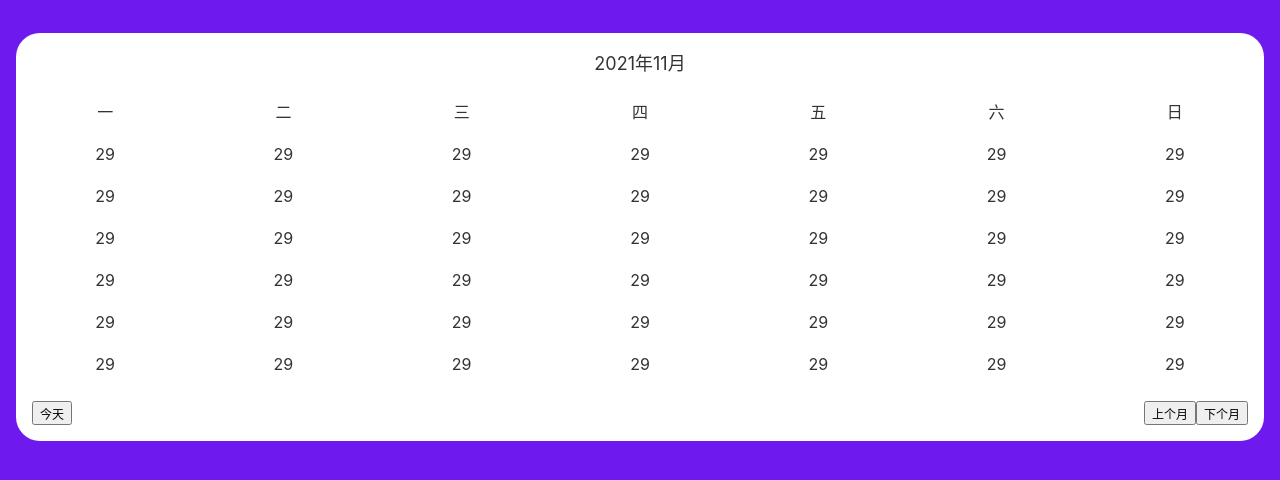
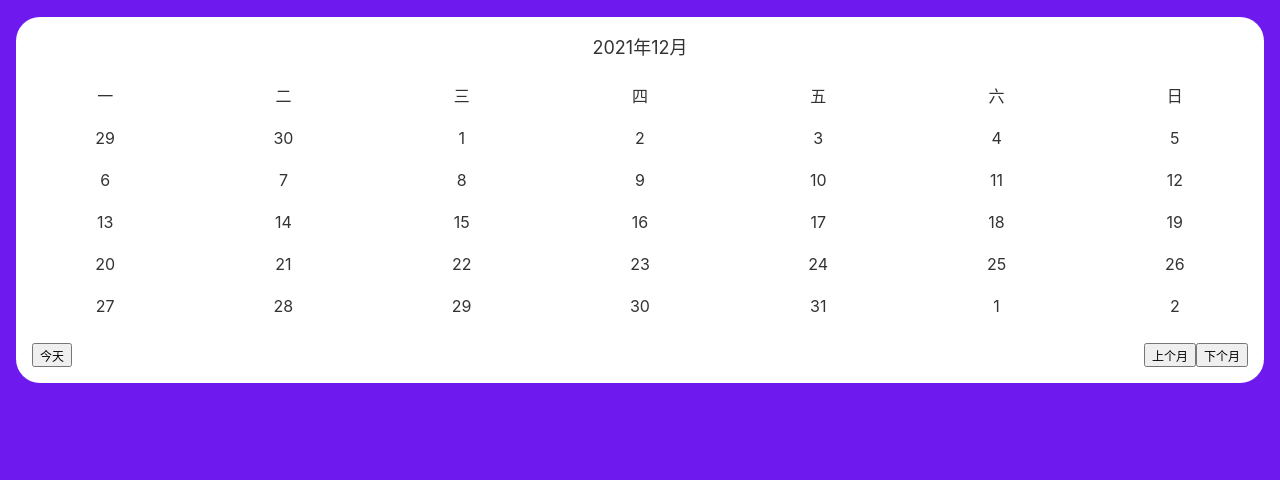
Before and after one commit to ZZZoucy/calendar, a plain HTML site: page index.html in a window 1280 px wide. Shown: the part 56-536 px from the top of the page. Drawn offline with Linux system fonts and the light colour scheme.

Commit message:
基本功能

```diff
--- a/css/index.css
+++ b/css/index.css
@@ -10,7 +10,6 @@
     margin: 16px;
     border-radius: 24px;
     color: #333;
-    margin-top: 32px;
 }
 .calender-header {
     text-align: center;
--- a/index.html
+++ b/index.html
@@ -15,7 +15,7 @@
         </header>
         <div class="calender">
             <div class="calender-header">
-                <time>2021年11月</time>
+                <time id="time"></time>
             </div>
             <ol class="calender-weekdays">
                 <li>一</li>
@@ -26,59 +26,17 @@
                 <li>六</li>
                 <li>日</li>
             </ol>
-            <ol class="calender-days">
-                <li>29</li>
-                <li>29</li>
-                <li>29</li>
-                <li>29</li>
-                <li>29</li>
-                <li>29</li>
-                <li>29</li>
-                <li>29</li>
-                <li>29</li>
-                <li>29</li>
-                <li>29</li>
-                <li>29</li>
-                <li>29</li>
-                <li>29</li>
-                <li>29</li>
-                <li>29</li>
-                <li>29</li>
-                <li>29</li>
-                <li>29</li>
-                <li>29</li>
-                <li>29</li>
-                <li>29</li>
-                <li>29</li>
-                <li>29</li>
-                <li>29</li>
-                <li>29</li>
-                <li>29</li>
-                <li>29</li>
-                <li>29</li>
-                <li>29</li>
-                <li>29</li>
-                <li>29</li>
-                <li>29</li>
-                <li>29</li>
-                <li>29</li>
-                <li>29</li>
-                <li>29</li>
-                <li>29</li>
-                <li>29</li>
-                <li>29</li>
-                <li>29</li>
-                <li>29</li>
-            </ol>
+            <ol class="calender-days" id="days"></ol>
             <div class="calender-actions">
                 <div class="calender-actions-left">
-                    <button>今天</button>
+                    <button id="today">今天</button>
                 </div>
                 <div class="calender-actions-right">
-                    <button>上个月</button>
-                    <button>下个月</button>
+                    <button id="prevMonth">上个月</button>
+                    <button id="nextMonth">下个月</button>
                 </div>
             </div>
         </div>
+        <script src="main.js"></script>
     </body>
 </html>
--- /dev/null
+++ b/main.js
@@ -0,0 +1,77 @@
+let currentTime = new Date();
+render(currentTime);
+
+get("#prevMonth").onclick = () => {
+    render(new Date(currentTime - 86400 * 1000 * 30));
+};
+get("#nextMonth").onclick = () => {
+    render(new Date(currentTime - 0 + 86400 * 1000 * 30));
+};
+get("#today ").onclick = () => {
+    render(new Date());
+};
+
+// 帮助函数
+function render(time) {
+    const year = time.getFullYear();
+    const month = time.getMonth() + 1;
+    initTime();
+    generateDays();
+    currentTime = time;
+
+    // 帮助函数
+    // 初始化time
+    function initTime() {
+        const time = get("#time");
+        time.textContent = `${year}年${month}月`;
+    }
+
+    // 初始化days
+    /*
+        月初: firstDay
+        月末: lastDay
+        月初星期几: firstDayWeek
+        月末星期几: lastDayWeek
+        这个月多少天: daysCount
+        月末几号: lastDayDate
+    */
+    function generateDays() {
+        const firstDay = new Date(year, month - 1, 1);
+        const firstDayWeek = firstDay.getDay();
+        const lastDay = new Date(new Date(year, month - 1 + 1, 1) - 86400 * 1000);
+        const lastDayDate = lastDay.getDate();
+        const lastDayWeek = lastDay.getDay();
+        const days = get("#days");
+        days.innerHTML = "";
+        // 每个月1号之前的铺垫
+        for (let i = 1; i < firstDayWeek; i++) {
+            const li = document.createElement("li");
+            const d = new Date(firstDay - 86400 * 1000 * i);
+            li.textContent = d.getDate();
+            days.prepend(li);
+        }
+
+        // 每个月1号从星期几开始
+        const daysCount = lastDayDate;
+        for (let i = 1; i <= daysCount; i++) {
+            const li = document.createElement("li");
+            li.textContent = i;
+            days.append(li);
+        }
+
+        // 每个月最后一天之后的铺垫
+        for (let i = lastDayWeek + 1; i <= 7; i++) {
+            const delta = i - lastDayWeek;
+            const li = document.createElement("li");
+            const d = new Date(lastDay - 0 + 86400 * 1000 * delta);
+            li.textContent = d.getDate();
+            days.append(li);
+        }
+    }
+}
+function get(selector) {
+    return document.querySelector(selector);
+}
+function getAll(selector) {
+    return document.querySelectorAll(selector);
+}
```
